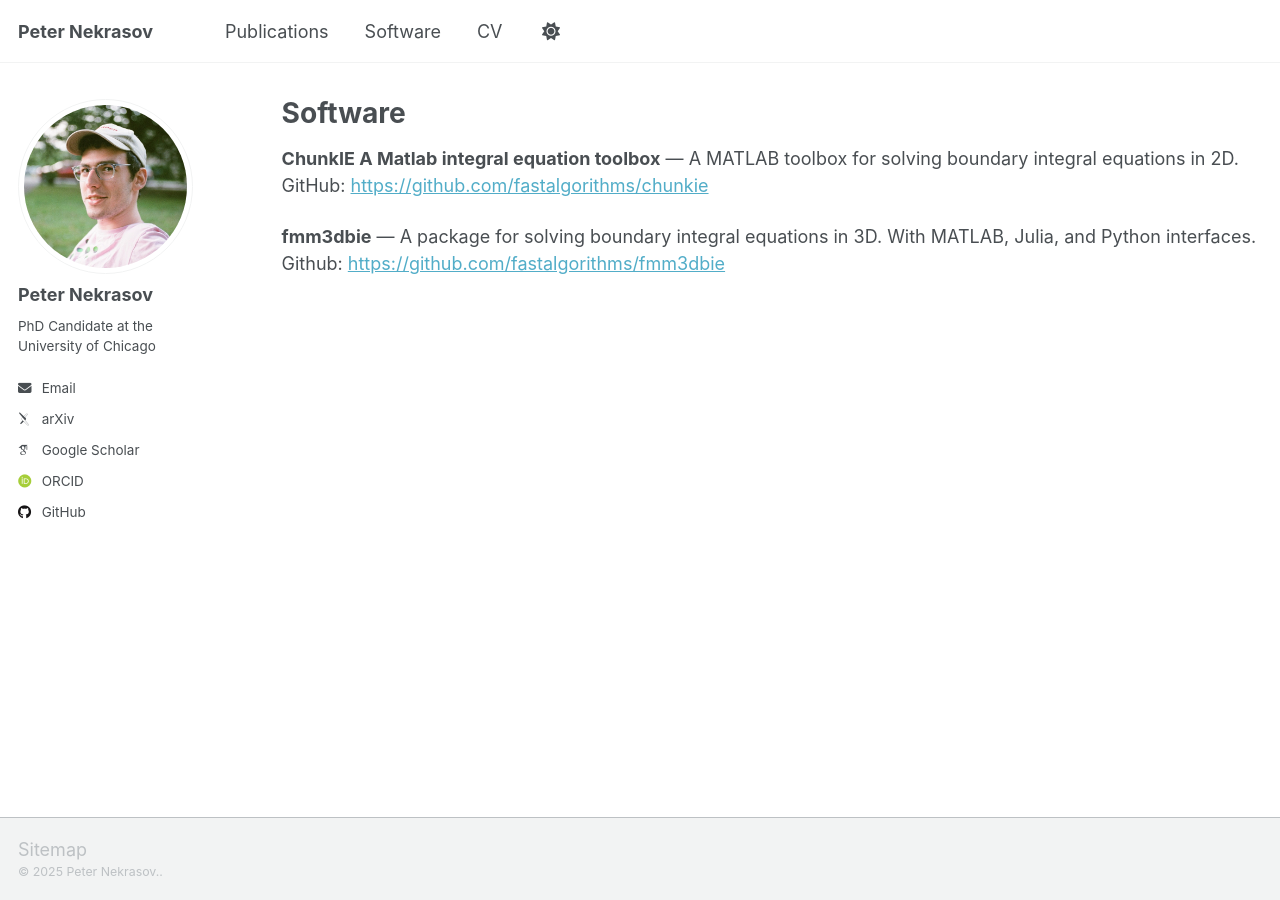
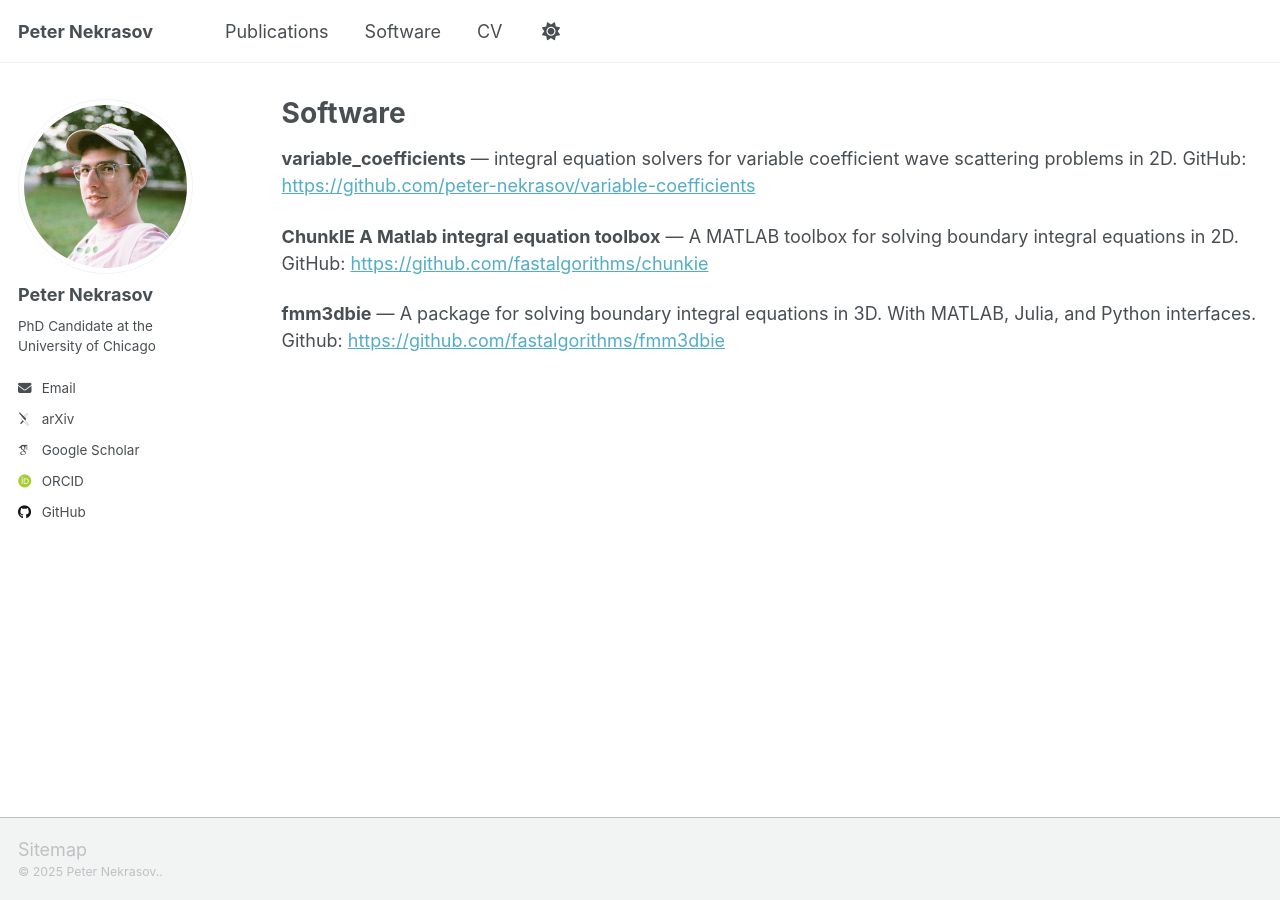
Before and after one commit to peter-nekrasov/peter-nekrasov.github.io, a Jekyll site: the page built from _pages/software.md, in a window 1280 px wide. Built offline with Jekyll 4.4.1, drawn with Linux system fonts in a browser that asks for light colours; some web fonts are replaced; a script that is not in the unit is left out.

Commit message:
update software and gitignore

```diff
--- a/_pages/software.md
+++ b/_pages/software.md
@@ -5,6 +5,8 @@ permalink: /software/
 author_profile: true
 ---
 
+**variable_coefficients** &mdash; integral equation solvers for variable coefficient wave scattering problems in 2D. GitHub: [https://github.com/peter-nekrasov/variable-coefficients](https://github.com/peter-nekrasov/variable-coefficients)
+
 **ChunkIE A Matlab integral equation toolbox** &mdash; A MATLAB toolbox for solving boundary integral equations in 2D. GitHub: [https://github.com/fastalgorithms/chunkie](https://github.com/fastalgorithms/chunkie)
 
 **fmm3dbie** &mdash; A package for solving boundary integral equations in 3D. With MATLAB, Julia, and Python interfaces. Github: [https://github.com/fastalgorithms/fmm3dbie](https://github.com/fastalgorithms/fmm3dbie)
```
Also changed, not shown: 1 other file.
